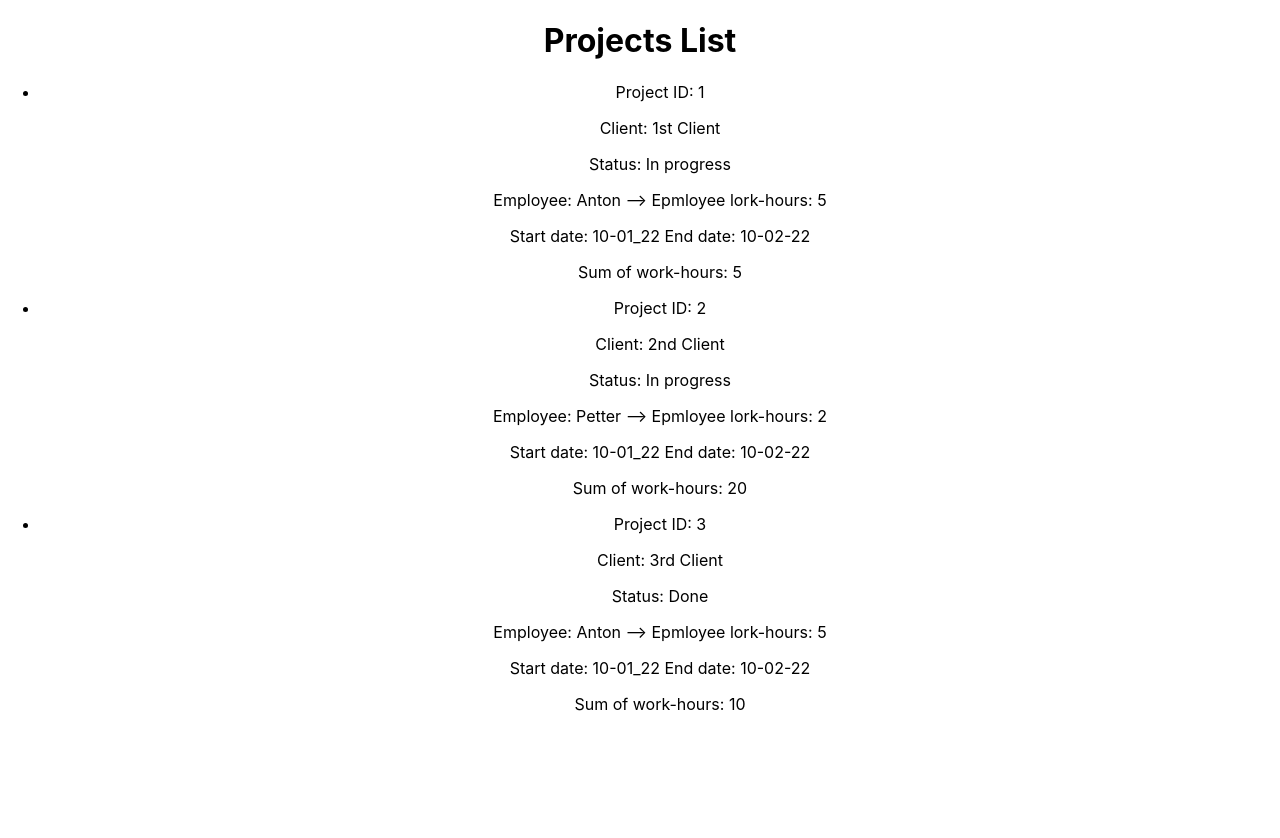
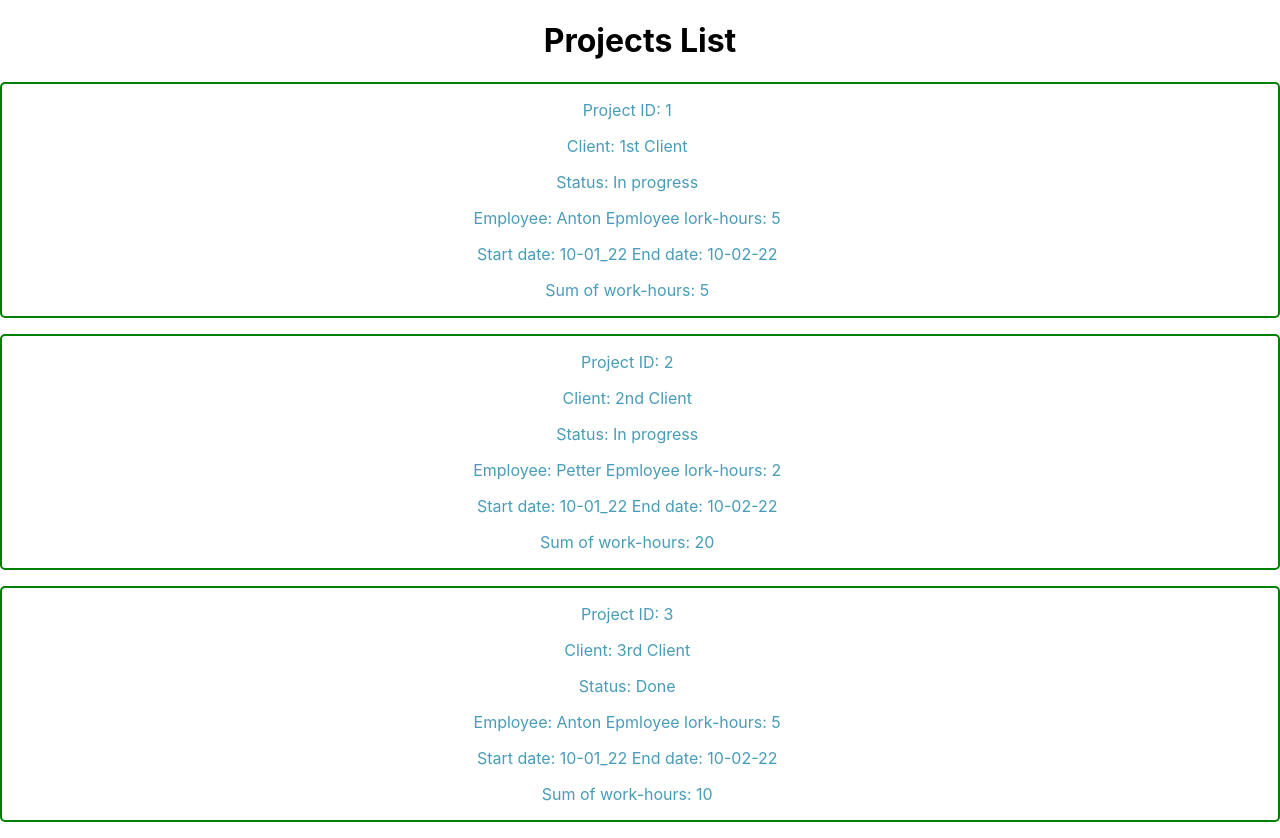
Before and after one commit to Momcil/capstone-pvflow, a React (Create React App) app in the folder client/: page / in a window 1280 px wide. Before the commit the page ends 800 px from the top, so only its background shows below. Built offline with nearby package versions, Linux system fonts and the light colour scheme.

Commit message:
add dom  styling for the card/cards

```diff
--- a/client/package.json
+++ b/client/package.json
@@ -9,6 +9,7 @@
         "react": "^18.0.0",
         "react-dom": "^18.0.0",
         "react-scripts": "5.0.1",
+        "styled-components": "^5.3.5",
         "web-vitals": "^2.1.4"
     },
     "scripts": {
--- a/client/src/pages/DetailCard.jsx
+++ b/client/src/pages/DetailCard.jsx
@@ -1,4 +1,4 @@
-
+import styled from "styled-components";
 
 const AllProjects = [
     {
@@ -45,16 +45,16 @@ function ShowAllProjects(){
         <>
             <h1>Projects List</h1>
             {AllProjects.map((project) =>
-                <ul>
+                <ProjectCard >
                     <li key={project.ID}>
                         <p>Project ID: {project.ID}</p>
                         <p>Client: {project.client}</p>
                         <p>Status: {project.status}</p>
-                        <p>Employee: {project.employee_name} --> Epmloyee lork-hours: {project.work_hours}</p>
+                        <p>Employee: {project.employee_name} Epmloyee lork-hours: {project.work_hours}</p>
                         <p>Start date: {project.start_date} End date: {project.end_date}</p>
                         <p>Sum of work-hours: {project.sum_hours}</p>
                     </li>
-                </ul>
+                </ProjectCard >
 
             )}
         </>
@@ -62,3 +62,16 @@ function ShowAllProjects(){
 }
 
 export default ShowAllProjects
+
+
+const ProjectCard = styled.ul`
+    text-align: center ;
+    border: 2px solid green;
+    border-radius: 5px;
+    color: #489CB7;
+    list-style-type: none;
+    margin: 1em 0;
+    padding: 0;
+    padding-right: 2%;
+
+`
--- a/package.json
+++ b/package.json
@@ -12,7 +12,8 @@
   "author": "",
   "license": "ISC",
   "dependencies": {
-    "concurrently": "^7.1.0"
+    "concurrently": "^7.1.0",
+    "styled-components": "^5.3.5"
   },
   "devDependencies": {
     "prettier": "2.6.2"
```
Also changed, not shown: 2 other files (tests, documents, lock files or other folders).
